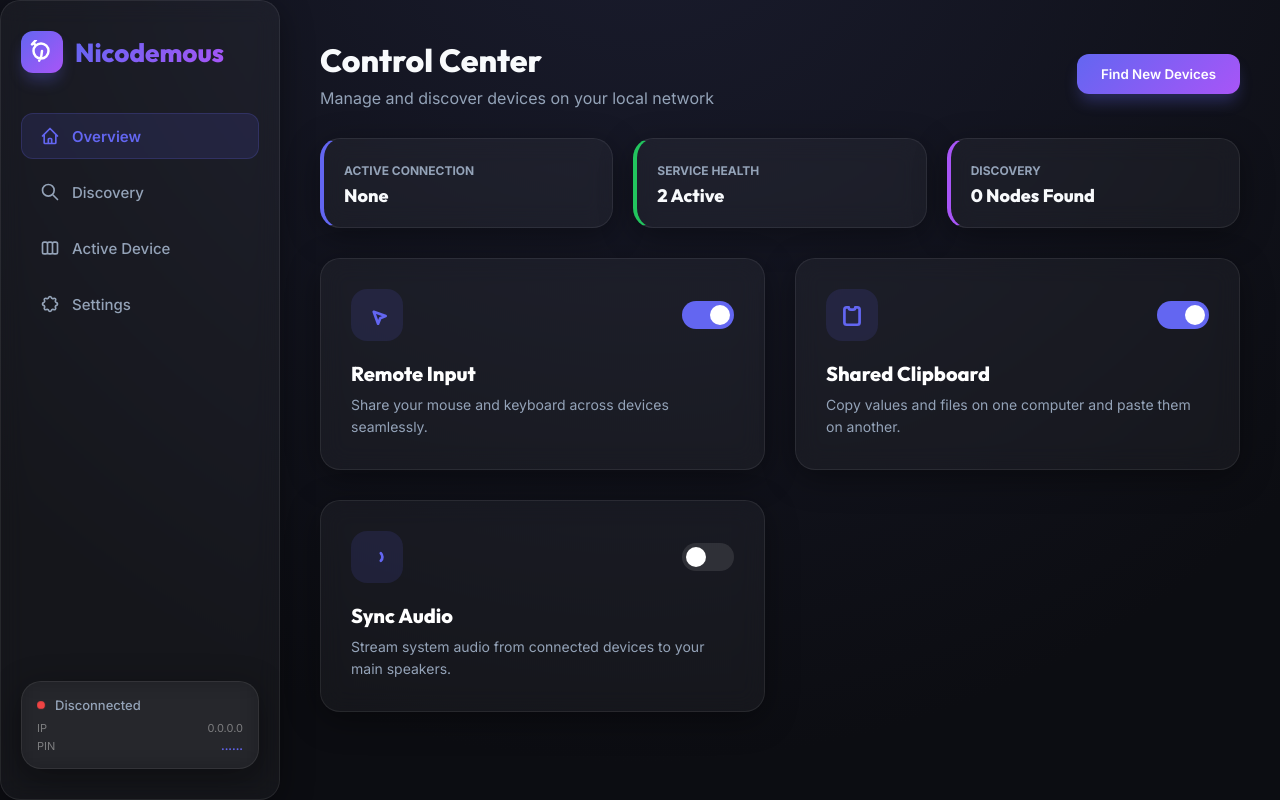
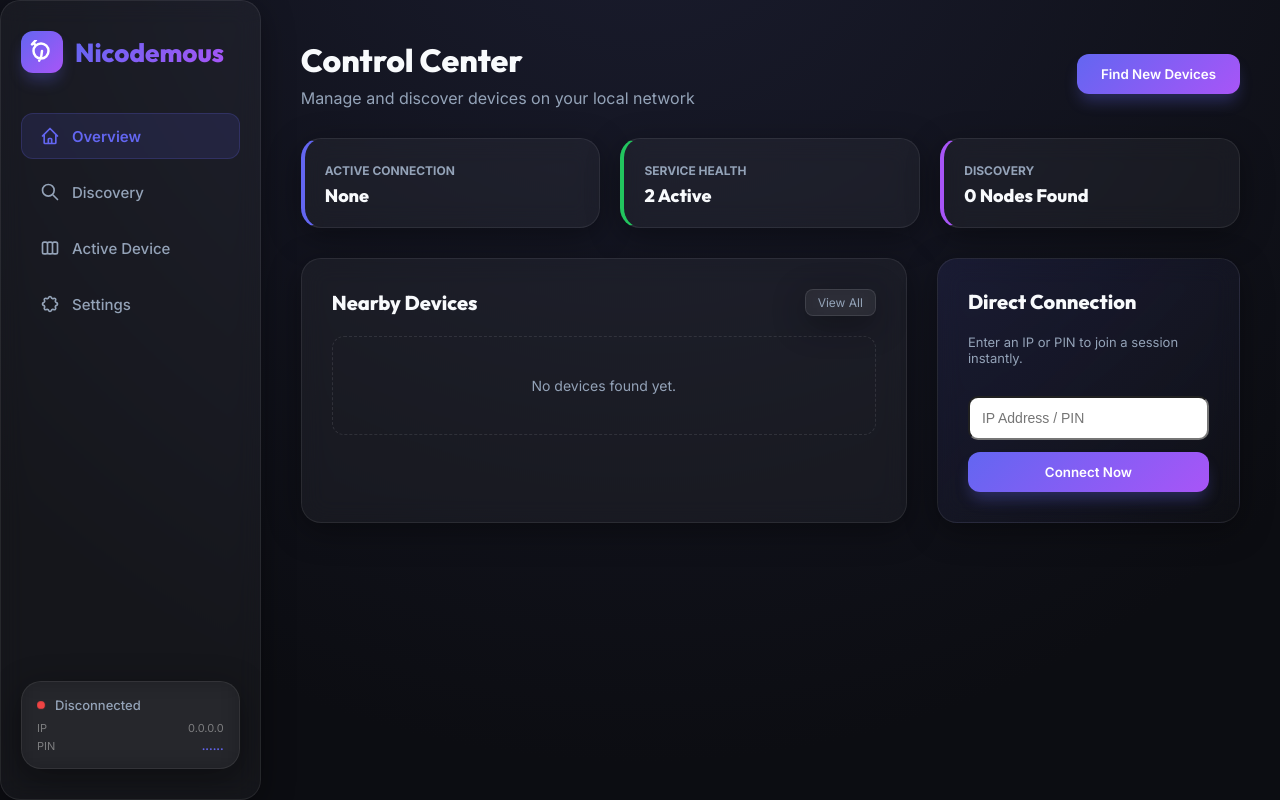
Before and after one commit to rodrigod3v/nicodemous, a React (Vite) app in the folder frontend/: page / in a window 1280 px wide. Built offline with nearby package versions, Linux system fonts and the light colour scheme.

Commit message:
feat: Introduce Dashboard component for device management, discovery, and settings, incorporating a new Settings component.

```diff
--- a/frontend/src/components/Dashboard.jsx
+++ b/frontend/src/components/Dashboard.jsx
@@ -148,6 +148,7 @@ const Dashboard = () => {
     const startDiscovery = () => {
         setIsScanning(true);
         setDiscoveredDevices([]);
+        setActiveTab('devices'); // Navigate to Discovery tab
         sendToBackend('start_discovery');
         setTimeout(() => setIsScanning(false), 10000);
     };
@@ -228,10 +229,44 @@ const Dashboard = () => {
                             </div>
                         </div>
 
-                        <div style={{ display: 'grid', gridTemplateColumns: 'repeat(auto-fit, minmax(320px, 1fr))', gap: '30px' }}>
-                            <ServiceCard title="Remote Input" description="Share your mouse and keyboard across devices seamlessly." enabled={services.input} onToggle={() => toggleService('input')} icon="M15 15l-2 5L9 9l11 4-5 2z" />
-                            <ServiceCard title="Shared Clipboard" description="Copy values and files on one computer and paste them on another." enabled={services.clipboard} onToggle={() => toggleService('clipboard')} icon="M9 5H7a2 2 0 00-2 2v12a2 2 0 002 2h10a2 2 0 002-2V7a2 2 0 00-2-2h-2M9 5a2 2 0 002 2h2a2 2 0 002-2" />
-                            <ServiceCard title="Sync Audio" description="Stream system audio from connected devices to your main speakers." enabled={services.audio} onToggle={() => toggleService('audio')} icon="M15.536 8.464a5 5 0 010 7.072" />
+                        <div style={{ display: 'grid', gridTemplateColumns: '2fr 1fr', gap: '30px' }}>
+                            {/* Nearby Devices Preview */}
+                            <div className="glass" style={{ padding: '30px', display: 'flex', flexDirection: 'column', gap: '20px' }}>
+                                <div style={{ display: 'flex', justifyContent: 'space-between', alignItems: 'center' }}>
+                                    <h2 style={{ fontSize: '20px', margin: 0 }}>Nearby Devices</h2>
+                                    <button className="glass" onClick={() => setActiveTab('devices')} style={{ fontSize: '12px', padding: '5px 12px', cursor: 'pointer', borderRadius: '8px', background: 'rgba(255,255,255,0.05)', color: 'var(--text-dim)', border: '1px solid rgba(255,255,255,0.1)' }}>View All</button>
+                                </div>
+                                <div style={{ display: 'flex', flexDirection: 'column', gap: '10px' }}>
+                                    {discoveredDevices.length > 0 ? discoveredDevices.slice(0, 3).map((dev, i) => (
+                                        <div key={i} className="glass" style={{ padding: '15px', display: 'flex', justifyContent: 'space-between', alignItems: 'center', background: 'rgba(255,255,255,0.02)' }}>
+                                            <div style={{ display: 'flex', alignItems: 'center', gap: '15px' }}>
+                                                <div style={{ color: 'var(--accent-primary)' }}>
+                                                    <svg width="20" height="20" fill="none" stroke="currentColor" viewBox="0 0 24 24" strokeWidth="2"><path strokeLinecap="round" strokeLinejoin="round" d="M9.75 17L9 20l-1 1h8l-1-1-.75-3M3 13h18M5 17h14a2 2 0 002-2V5a2 2 0 00-2-2H5a2 2 0 00-2 2v10a2 2 0 002 2z" /></svg>
+                                                </div>
+                                                <div>
+                                                    <div style={{ fontSize: '14px', fontWeight: '600' }}>{dev.name || dev.hostname || 'Unknown Device'}</div>
+                                                    <div style={{ fontSize: '11px', color: 'var(--text-dim)' }}>{dev.ip}</div>
+                                                </div>
+                                            </div>
+                                            <button className="glow-button" onClick={() => connectToDevice(dev.ip)} style={{ padding: '6px 15px', fontSize: '12px' }}>Connect</button>
+                                        </div>
+                                    )) : (
+                                        <div style={{ padding: '40px', textAlign: 'center', color: 'var(--text-dim)', fontSize: '14px', border: '1px dashed rgba(255,255,255,0.1)', borderRadius: '12px' }}>
+                                            {isScanning ? 'Scanning...' : 'No devices found yet.'}
+                                        </div>
+                                    )}
+                                </div>
+                            </div>
+
+                            {/* Quick Join Panel */}
+                            <div className="glass" style={{ padding: '30px', display: 'flex', flexDirection: 'column', gap: '20px', background: 'linear-gradient(135deg, rgba(99, 102, 241, 0.1) 0%, rgba(255,255,255,0.01) 100%)' }}>
+                                <h2 style={{ fontSize: '20px', margin: 0 }}>Direct Connection</h2>
+                                <p style={{ fontSize: '13px', color: 'var(--text-dim)', margin: 0 }}>Enter an IP or PIN to join a session instantly.</p>
+                                <div style={{ display: 'flex', flexDirection: 'column', gap: '12px', marginTop: '10px' }}>
+                                    <input className="glass-input" placeholder="IP Address / PIN" value={manualIp} onChange={(e) => setManualIp(e.target.value)} style={{ padding: '12px', borderRadius: '10px', fontSize: '14px' }} />
+                                    <button className="glow-button" onClick={() => connectToDevice(manualIp)} style={{ width: '100%' }}>Connect Now</button>
+                                </div>
+                            </div>
                         </div>
                     </div>
                 )}
@@ -332,11 +367,16 @@ const Dashboard = () => {
                                         </div>
 
                                         <div className="glass" style={{ padding: '30px' }}>
-                                            <h2 style={{ marginBottom: '25px', display: 'flex', alignItems: 'center', gap: '12px', fontSize: '20px' }}>
+                                            <h2 style={{ marginBottom: '25px', display: 'flex', alignItems: 'center', justifyContent: 'space-between', fontSize: '20px' }}>
+                                                <div style={{ display: 'flex', alignItems: 'center', gap: '12px' }}>
                                                     <svg width="24" height="24" fill="none" stroke="currentColor" viewBox="0 0 24 24" strokeWidth="2">
                                                         <path strokeLinecap="round" strokeLinejoin="round" d="M15 15l-2 5L9 9l11 4-5 2z" />
                                                     </svg>
                                                     Mouse Dynamics & Precision
+                                                </div>
+                                                <button onClick={restoreDefaults} style={{ background: 'rgba(255,255,255,0.05)', border: '1px solid rgba(255,255,255,0.1)', color: 'var(--text-dim)', padding: '6px 12px', borderRadius: '8px', fontSize: '11px', fontWeight: 'bold', cursor: 'pointer', transition: 'all 0.2s' }}>
+                                                    RESTORE DEFAULTS
+                                                </button>
                                             </h2>
                                             <div style={{ display: 'grid', gridTemplateColumns: 'repeat(auto-fit, minmax(280px, 1fr))', gap: '30px' }}>
                                                 <label style={{ display: 'flex', flexDirection: 'column', gap: '10px' }}>
@@ -357,14 +397,20 @@ const Dashboard = () => {
                                         </div>
 
                                         <div className="glass" style={{ padding: '30px', display: 'flex', flexDirection: 'column', gap: '25px' }}>
-                                            <div style={{ display: 'flex', justifyContent: 'space-between', alignItems: 'center' }}>
+                                            <div style={{ display: 'flex', justifyContent: 'space-between', alignItems: 'flex-start' }}>
                                                 <div>
                                                     <h3 style={{ margin: 0 }}>Input Locking & Crossing</h3>
                                                     <p style={{ margin: '5px 0 0 0', fontSize: '14px', color: 'var(--text-dim)' }}>Behavior when cursor is at the edge or on remote.</p>
                                                 </div>
+                                                <div style={{ display: 'flex', alignItems: 'center', gap: '20px' }}>
+                                                    <button onClick={restoreDefaults} style={{ background: 'rgba(255,255,255,0.05)', border: '1px solid rgba(255,255,255,0.1)', color: 'var(--text-dim)', padding: '6px 12px', borderRadius: '8px', fontSize: '11px', fontWeight: 'bold', cursor: 'pointer', transition: 'all 0.2s' }}>
+                                                        RESTORE DEFAULTS
+                                                    </button>
+                                                    <div style={{ height: '30px', width: '1px', background: 'rgba(255,255,255,0.1)' }} />
                                                     <div style={{ display: 'flex', alignItems: 'center', gap: '15px' }}>
                                                         <Switch checked={config.lockInput} onChange={() => setConfig(prev => ({ ...prev, lockInput: !prev.lockInput }))} />
-                                                    <span style={{ fontSize: '14px', fontWeight: '600' }}>{config.lockInput ? 'Locked' : 'Free'}</span>
+                                                        <span style={{ fontSize: '14px', fontWeight: '600', minWidth: '45px' }}>{config.lockInput ? 'Locked' : 'Free'}</span>
+                                                    </div>
                                                 </div>
                                             </div>
 
```
Also changed, not shown: frontend/src/components/Settings.jsx (+0 -46 lines). Lines whose indentation alone changed are shown as unchanged.
